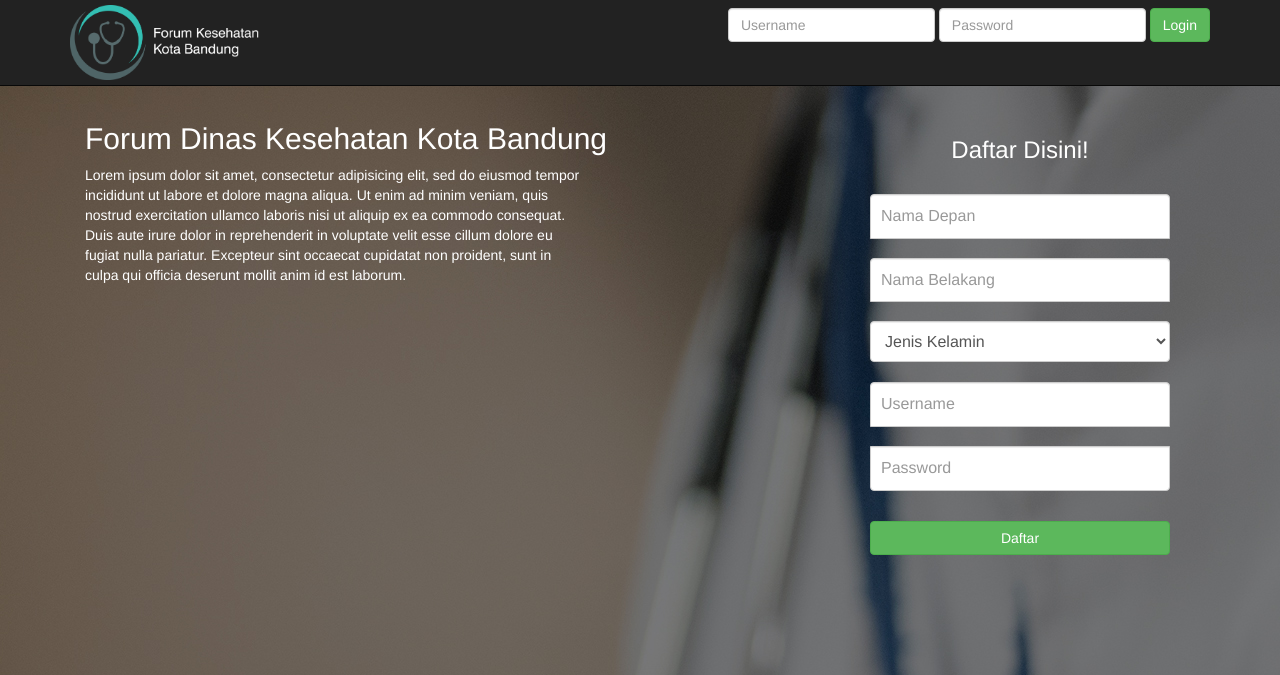
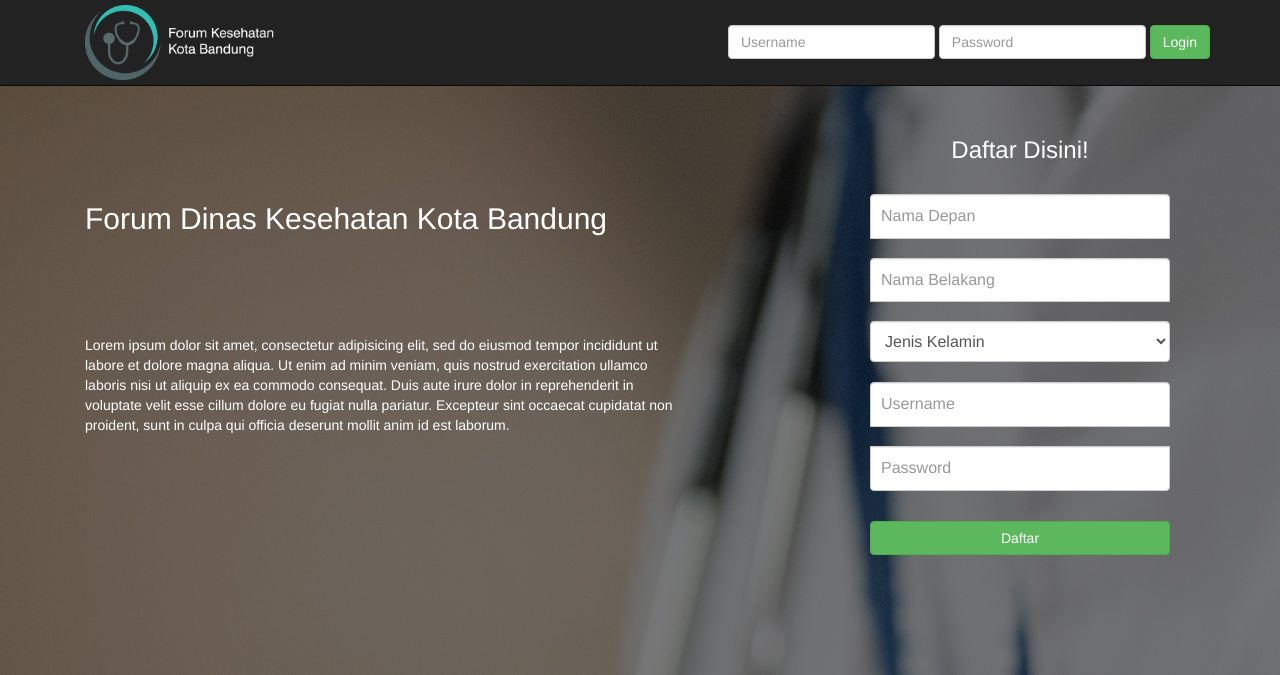
Before and after one commit to andreaskrisandy/forum-kesehatan, a PHP site: page / in a window 1280 px wide. Shown: the top 675 px of the page. Run offline with PHP 8.4, Linux system fonts and the light colour scheme; some libraries are stand-ins or nearby versions.

Commit message:
update tampilan index

```diff
--- a/css/global.css
+++ b/css/global.css
@@ -3,7 +3,7 @@ body{
 }
 
 .indexbg{
-	background-image: url('images/background.jpg');
+	background-image: url(/../images/background.jpg);
 }
 
 .footer {
--- /dev/null
+++ b/css/mystyle.css
@@ -0,0 +1,20 @@
+.text-white{
+	color:white;
+}
+
+@media (max-width: 768px) {
+  #header{
+    margin-top: 150px;
+  }
+}
+
+@media (min-width: 768px) {
+  .text-white{
+		margin-top: 100px;
+    width: 600px;
+  }
+
+	#loginform{
+		margin-top:25px;
+	}
+}
--- a/css/style.css
+++ b/css/style.css
@@ -1,5 +1,5 @@
 body{
-	background-color: #eee;
+	background-image: url("/../images/background.jpg");
 }
 .page-wrapper{
 width: 900px;
--- a/index.php
+++ b/index.php
@@ -9,6 +9,7 @@
 	<link rel="stylesheet" type="text/css" href="css/bootstrap.min.css">
 
 	<link href="//netdna.bootstrapcdn.com/font-awesome/4.0.3/css/font-awesome.css" rel="stylesheet">
+	<link rel="stylesheet" type="text/css" href="css/mystyle.css">
 	<!--Script-->
 	<script src="js/jquery.js"></script>
 	<script src="js/bootstrap.js"></script>
@@ -27,7 +28,7 @@
 					<span class="icon-bar"></span>
 					<span class="icon-bar"></span>
 				</button>
-				<!-- <a class="navbar-brand page-scroll" href="index.php"></a> -->
+				<a class="navbar-brand page-scroll" href="index.php"></a>
 			</div>
 			<div class="navbar-header">
 				<a href="index.php"><img class="img-responsive" src="images/logoforum.png" style="margin-bottom:5px;margin-top:5px;height:75px;"/></a>
@@ -40,7 +41,7 @@
 			</ul>
 		-->
 		<div>
-			<form class="navbar-form navbar-right" method="POST"role="search" action="pages/login.php">
+			<form id="loginform" class="navbar-form navbar-right" method="POST"role="search" action="pages/login.php">
 				<div class="form-group">
 					<input type="text" class="form-control" name="username"placeholder="Username">
 					<input type="password" class="form-control" name="password"placeholder="Password">
@@ -56,8 +57,8 @@
 </nav>
 <div class="container" style="margin:8% auto;">
 	<div class="col-sm-4 col-md-3">
-		<h2 style="width:600px;color:white;">Forum Dinas Kesehatan Kota Bandung</h2>
-		<p style="width:500px;color:white;">Lorem ipsum dolor sit amet, consectetur adipisicing elit, sed do eiusmod
+		<h2 class="text-white" id="header">Forum Dinas Kesehatan Kota Bandung</h2>
+		<p class="text-white">Lorem ipsum dolor sit amet, consectetur adipisicing elit, sed do eiusmod
 			tempor incididunt ut labore et dolore magna aliqua. Ut enim ad minim veniam,
 			quis nostrud exercitation ullamco laboris nisi ut aliquip ex ea commodo
 			consequat. Duis aute irure dolor in reprehenderit in voluptate velit esse
```
Lines whose indentation alone changed are shown as unchanged.
